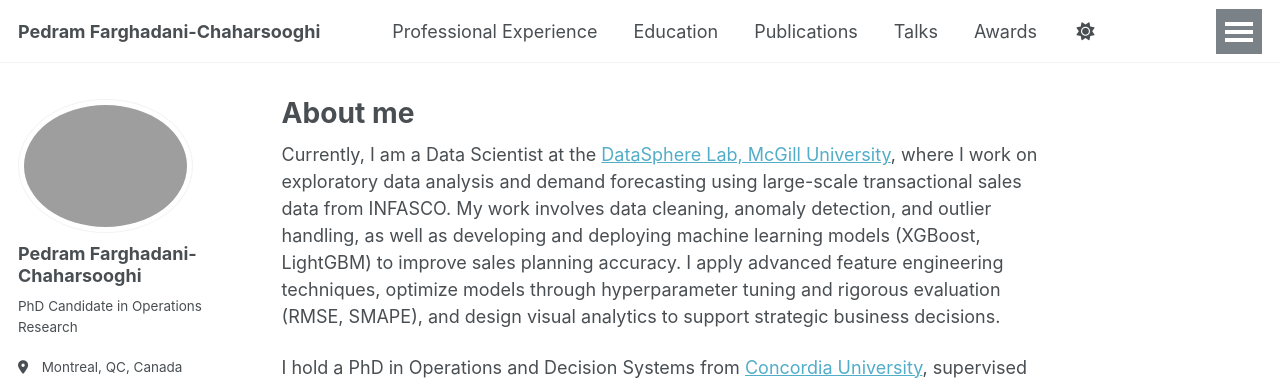
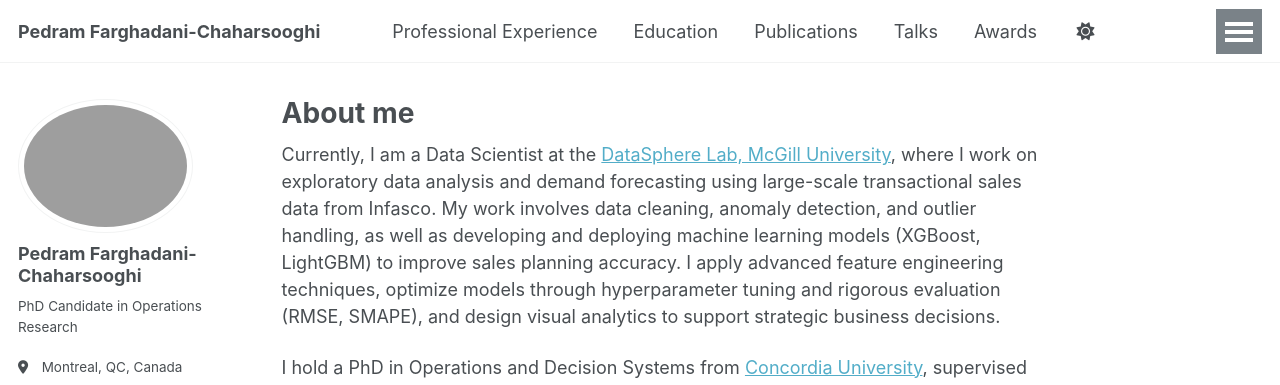
Before and after one commit to Pedram-Fdi/Pedram-Fdi.github.io, a Jekyll site: the page built from _pages/about.md, in a window 1280 px wide and 998 px high. Shown: the top 385 px of the window. Built offline with Jekyll 4.4.1, drawn with Linux system fonts in a browser that asks for light colours; some web fonts are replaced.

Commit message:
Update about.md

```diff
--- a/_pages/about.md
+++ b/_pages/about.md
@@ -7,7 +7,7 @@ redirect_from:
   - /about.html
 ---
 
-Currently, I am a Data Scientist at the [DataSphere Lab, McGill University](https://www.mcgill.ca/bensadoun-school/data-sphere-lab), where I work on exploratory data analysis and demand forecasting using large-scale transactional sales data from INFASCO. My work involves data cleaning, anomaly detection, and outlier handling, as well as developing and deploying machine learning models (XGBoost, LightGBM) to improve sales planning accuracy. I apply advanced feature engineering techniques, optimize models through hyperparameter tuning and rigorous evaluation (RMSE, SMAPE), and design visual analytics to support strategic business decisions.
+Currently, I am a Data Scientist at the [DataSphere Lab, McGill University](https://www.mcgill.ca/bensadoun-school/data-sphere-lab), where I work on exploratory data analysis and demand forecasting using large-scale transactional sales data from Infasco. My work involves data cleaning, anomaly detection, and outlier handling, as well as developing and deploying machine learning models (XGBoost, LightGBM) to improve sales planning accuracy. I apply advanced feature engineering techniques, optimize models through hyperparameter tuning and rigorous evaluation (RMSE, SMAPE), and design visual analytics to support strategic business decisions.
 
 I hold a PhD in Operations and Decision Systems from [Concordia University](https://www.concordia.ca/), supervised by Professors [Hossein Hashemi Doulabi](https://www.concordia.ca/faculty/hossein-hashemidoulabi.html), [Walter Rei](https://professeurs.uqam.ca/professeur/rei.walter/), and [Michel Gendreau](https://www.polymtl.ca/expertises/gendreau-michel). I earned my MSc in Logistics and Supply Chain Management from [Amirkabir University of Technology](https://aut.ac.ir/en) in 2020, under the supervision of Professor [Behrooz Karimi](https://aut.ac.ir/cv/2096/BEHROOZ-KARIMI?slc_lang=en&&cv=2096&mod=scv), and my BSc from [Isfahan University of Technology](https://english.iut.ac.ir/) in 2017.
 
```
